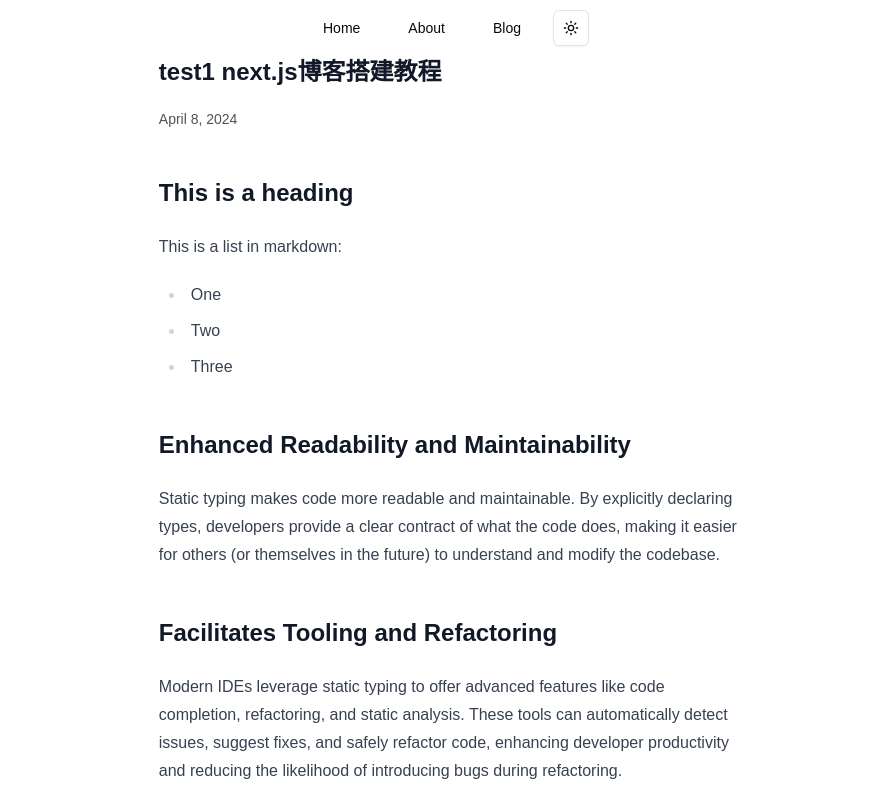
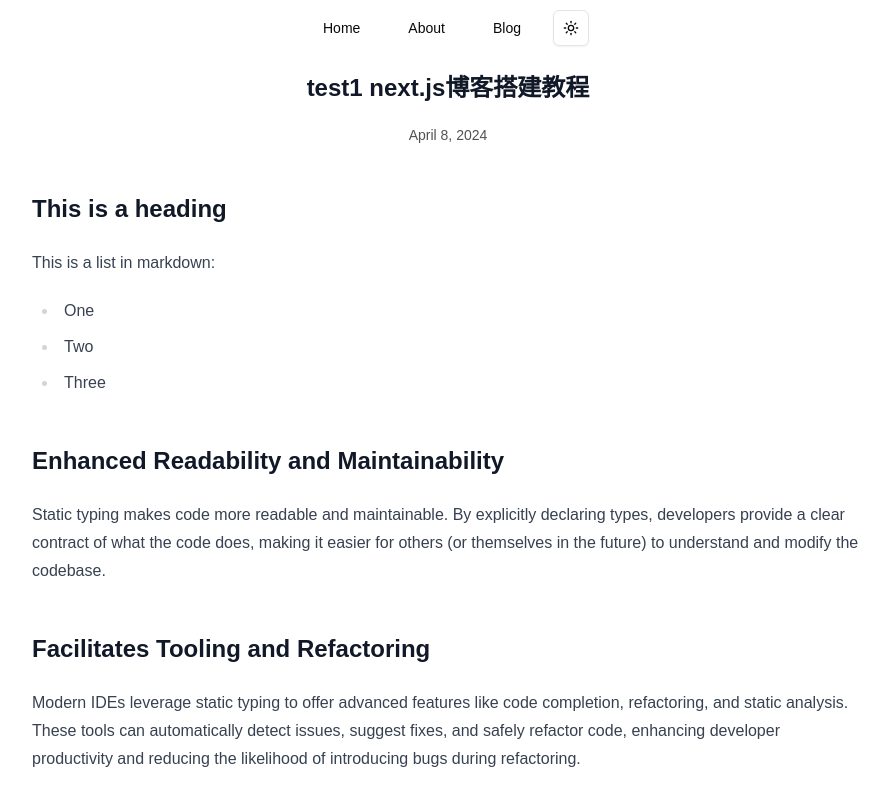
Before and after one commit to dongxuecheng/ethan, a Next.js app: page /blog/page in a window 1280 px wide. Shown: the top 795 px of the page, without its empty margins (192-1081 px from the left). Built offline with nearby package versions, Linux system fonts and the light colour scheme.

Commit message:
修改mdx博客宽度

```diff
--- a/app/blog/[slug]/page.tsx
+++ b/app/blog/[slug]/page.tsx
@@ -59,18 +59,19 @@
   }
 
   return (
-    <section className='prose dark:prose-invert mx-auto justify-center flex flex-col space-y-0'>
-      <h1 className="title font-semibold text-2xl">
+<section className="prose dark:prose-invert w-full max-w-4xl mx-auto  flex flex-col space-y-0 px-4 sm:px-6 lg:px-8 py-4">
+  <h1 className="title font-semibold text-2xl text-center">
     {post.metadata.title}
   </h1>
 
-        <p className="text-sm text-neutral-600 dark:text-neutral-400">
+  <p className="text-sm text-neutral-600 dark:text-neutral-400 text-center">
     {formatDate(post.metadata.publishedAt)}
   </p>
 
-      <article className="">
-      <MDXRemote source={post.content}/>
+  <article>
+    <MDXRemote source={post.content} />
   </article>
 </section>
+
   )
 }
```
Lines whose indentation alone changed are shown as unchanged.
